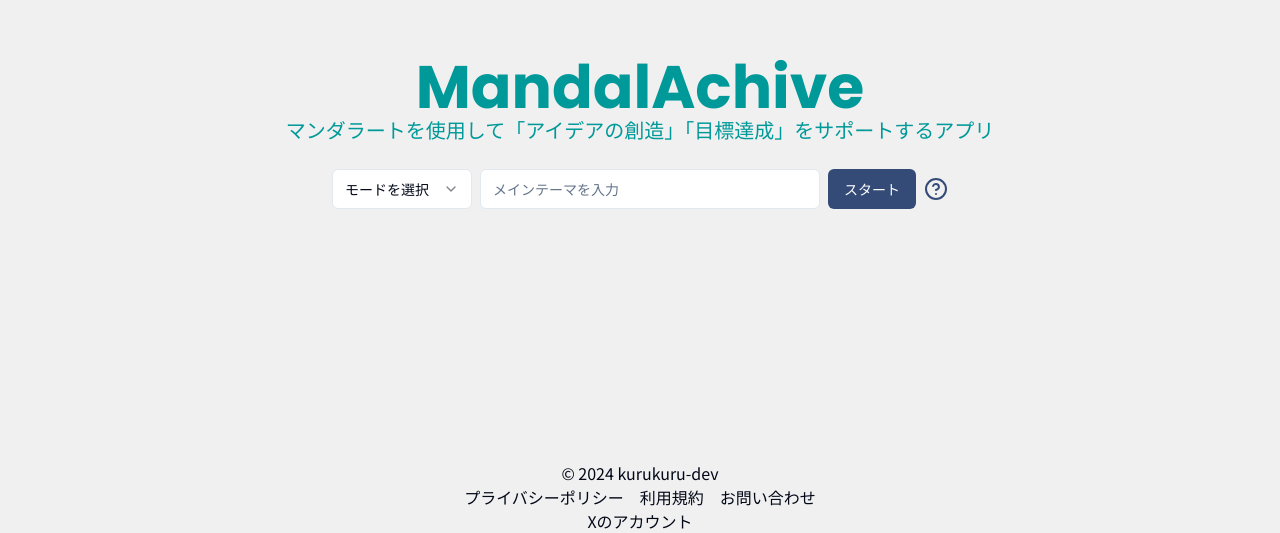
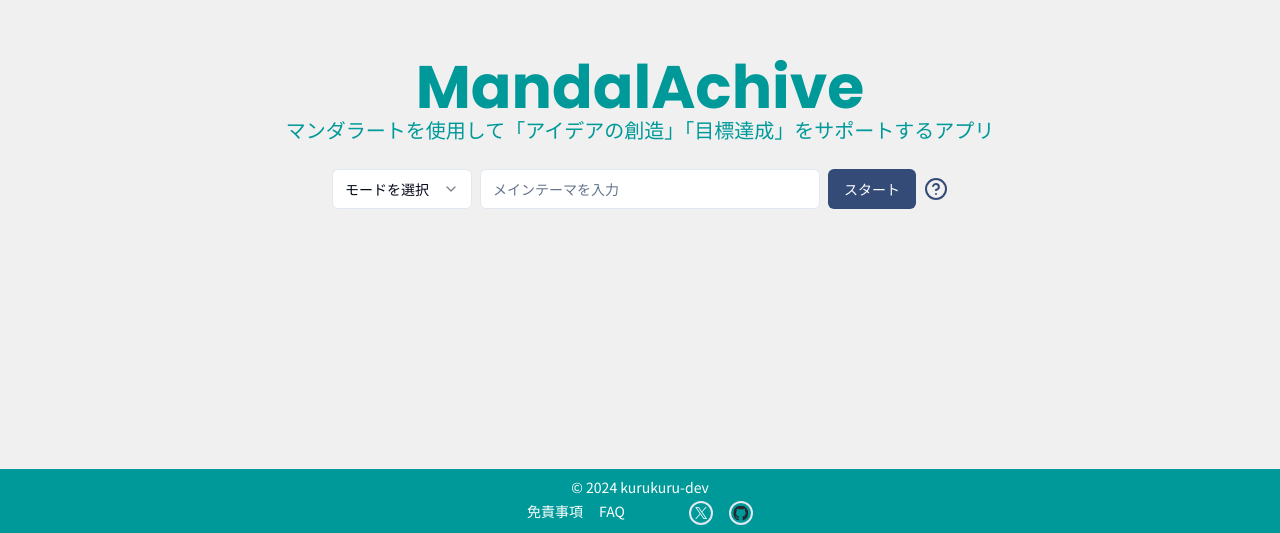
Before and after one commit to kurukuru-dev/mandal-achieve, a Next.js app: page / in a window 1280 px wide. Shown: the part 267-800 px from the top of the page. Built offline with nearby package versions, Linux system fonts and the light colour scheme.

Commit message:
Footer作成

```diff
--- a/src/components/Footer.tsx
+++ b/src/components/Footer.tsx
@@ -1,19 +1,56 @@
+import Link from 'next/link';
+import Image from 'next/image';
+
 export default function Footer() {
   return (
-    <footer className="w-full text-center mx-auto absolute left-0 bottom-0">
-      <p>© 2024 kurukuru-dev</p>
-      <nav className="flex justify-center space-x-4">
-        <a href="/privacy-policy" className="hover:underline">
-          プライバシーポリシー
-        </a>
-        <a href="/terms-of-service" className="hover:underline">
-          利用規約
-        </a>
-        <a href="/contact" className="hover:underline">
-          お問い合わせ
-        </a>
-      </nav>
-      <a href="#">Xのアカウント</a>
+    <footer className="absolute bottom-0 left-0 mx-auto w-full bg-primary p-2 text-sm text-white">
+      <div className="flex flex-col gap-y-1 text-center">
+        <p>© 2024 kurukuru-dev</p>
+        <div className="flex h-6 justify-center gap-x-16">
+          <nav>
+            <Link
+              href="/disclaimer"
+              className="underline-offset-2 hover:underline"
+            >
+              免責事項
+            </Link>
+            <Link
+              href="/faq"
+              className="ml-4 underline-offset-2 hover:underline"
+            >
+              FAQ
+            </Link>
+          </nav>
+          <div className="flex h-6">
+            <Link
+              href="#"
+              className="relative w-6 rounded-full border-2"
+              rel="noopener noreferrer"
+            >
+              <Image
+                src="/x.svg"
+                alt="X(旧Twitter)のロゴ"
+                width={11.736}
+                height={12}
+                className="absolute left-1/2 top-1/2 -translate-x-1/2 -translate-y-1/2 transform"
+              />
+            </Link>
+            <Link
+              href="https://github.com/kurukuru-dev/mandal-achieve"
+              className="relative ml-4 w-6 rounded-full border-2"
+              rel="noopener noreferrer"
+            >
+              <Image
+                src="/github.svg"
+                alt="GitHubのロゴ"
+                width={15.3}
+                height={15}
+                className="absolute left-1/2 top-1/2 -translate-x-1/2 -translate-y-1/2 transform"
+              />
+            </Link>
+          </div>
+        </div>
+      </div>
     </footer>
   );
 }
```
Also changed, not shown: public/github.svg (added), public/x.svg (added).
